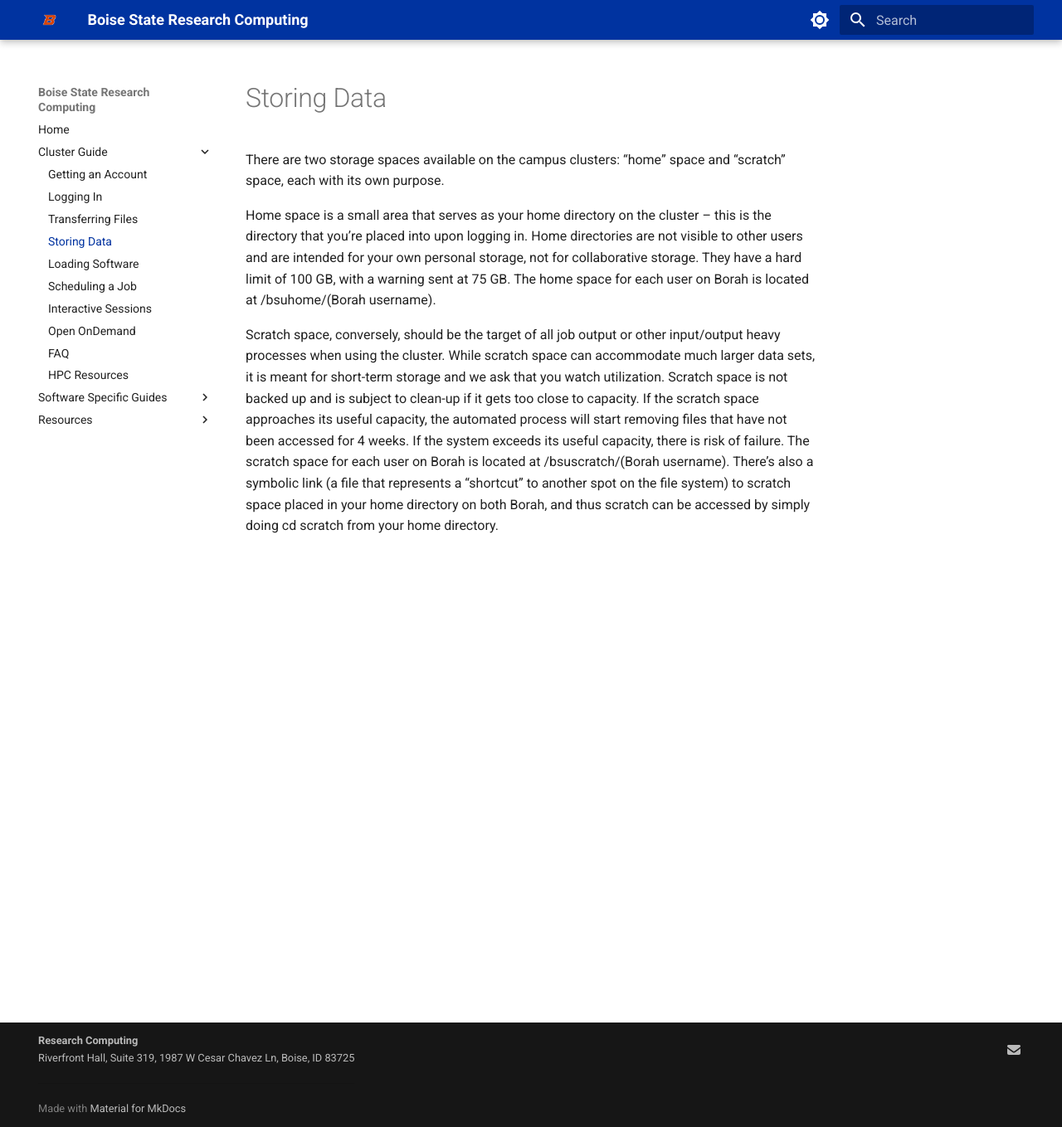
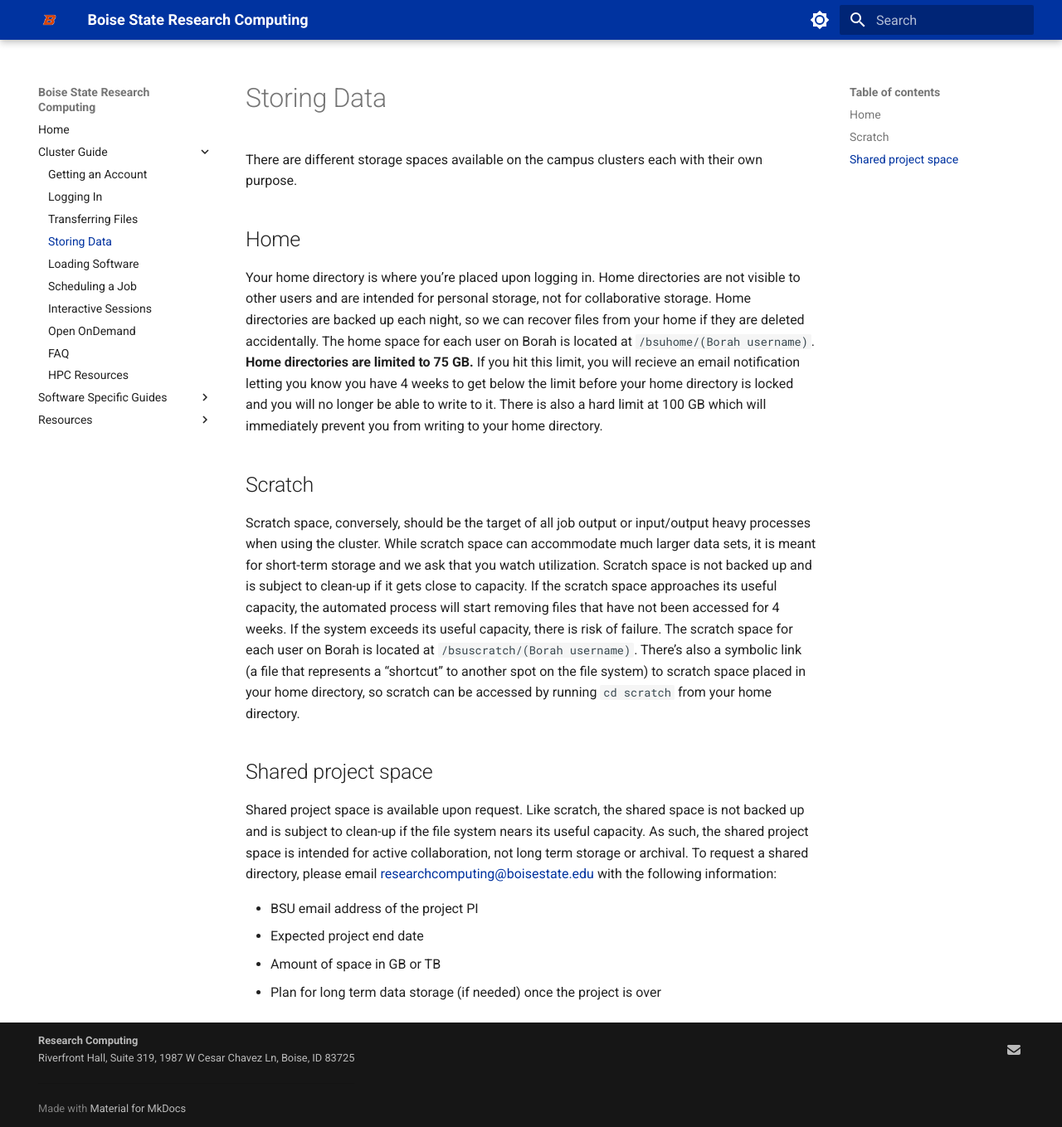
Before and after one commit to bsurc/docs, an MkDocs documentation site: the page built from docs/storing_data.md, in a window 1280 px wide and 1359 px high. Shown: the whole window at 83% size. Built offline with MkDocs 1.6.1 and Material for MkDocs 9.7.7, drawn with Linux system fonts in a browser that asks for light colours.

Commit message:
Add shared space

```diff
--- a/docs/storing_data.md
+++ b/docs/storing_data.md
@@ -1,16 +1,43 @@
 # Storing Data
 
-There are two storage spaces available on the campus clusters: “home” space and “scratch” space, each with its own purpose.
+There are different storage spaces available on the campus clusters each with
+their own purpose.
 
-Home space is a small area that serves as your home directory on the cluster – this is the directory that you’re placed into upon logging in.
-Home directories are not visible to other users and are intended for your own personal storage, not for collaborative storage.
-They have a hard limit of 100 GB, with a warning sent at 75 GB.
-The home space for each user on Borah is located at /bsuhome/(Borah username).
+## Home
+Your home directory is where you’re placed upon logging in.
+Home directories are not visible to other users and are intended for personal
+storage, not for collaborative storage.
+Home directories are backed up each night, so we can recover files from your
+home if they are deleted accidentally.
+The home space for each user on Borah is located at `/bsuhome/(Borah username)`.
+**Home directories are limited to 75 GB.** If you hit this limit, you will
+recieve an email notification letting you know you have 4 weeks to get below
+the limit before your home directory is locked and you will no longer be able
+to write to it. There is also a hard limit at 100 GB which will immediately
+prevent you from writing to your home directory.
 
-Scratch space, conversely, should be the target of all job output or other input/output heavy processes when using the cluster.
-While scratch space can accommodate much larger data sets, it is meant for short-term storage and we ask that you watch utilization.
-Scratch space is not backed up and is subject to clean-up if it gets too close to capacity.
+## Scratch
+Scratch space, conversely, should be the target of all job output or
+input/output heavy processes when using the cluster.
+While scratch space can accommodate much larger data sets, it is meant for
+short-term storage and we ask that you watch utilization.
+Scratch space is not backed up and is subject to clean-up if it gets close
+to capacity.
 If the scratch space approaches its useful capacity, the automated process will start removing files that have not been accessed for 4 weeks.
 If the system exceeds its useful capacity, there is risk of failure.
-The scratch space for each user on Borah is located at /bsuscratch/(Borah username).
-There’s also a symbolic link (a file that represents a “shortcut” to another spot on the file system) to scratch space placed in your home directory on both Borah, and thus scratch can be accessed by simply doing cd scratch from your home directory.
+The scratch space for each user on Borah is located at `/bsuscratch/(Borah username)`.
+There’s also a symbolic link (a file that represents a “shortcut” to another spot on the file system) to scratch space placed in your home directory, so scratch can be accessed by running `cd scratch` from your home directory.
+
+## Shared project space
+Shared project space is available upon request. Like scratch, the shared space
+is not backed up and is subject to clean-up if the file system nears its useful
+capacity. As such, the shared project space is intended for active
+collaboration, not long term storage or archival. To request a shared directory,
+please email
+[researchcomputing@boisestate.edu](mailto:researchcomputing@boisestate.edu)
+with the following information:
+
+- BSU email address of the project PI
+- Expected project end date
+- Amount of space in GB or TB
+- Plan for long term data storage (if needed) once the project is over
```
